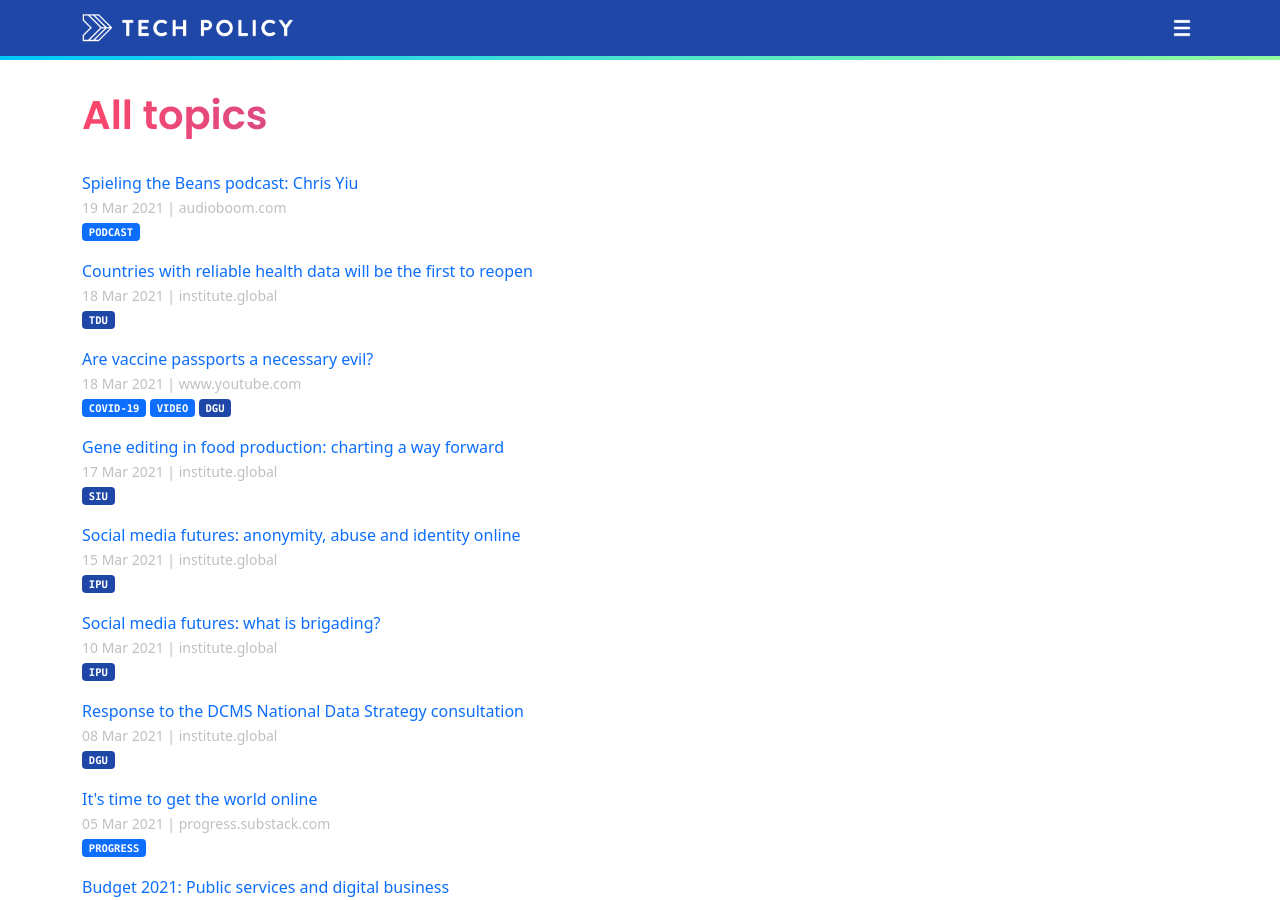
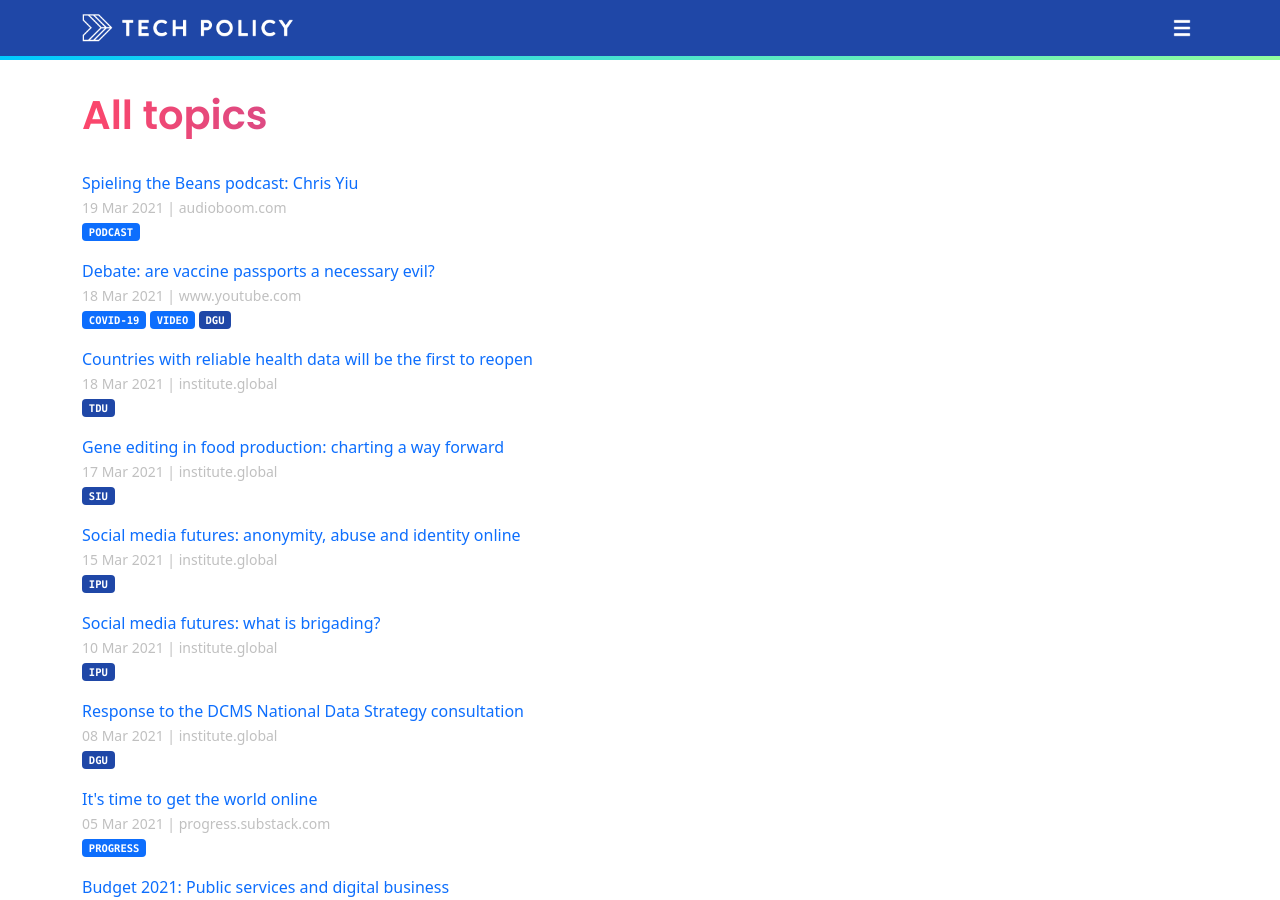
Before and after one commit to techpolicyio/techpolicyio.github.io, a Jekyll site: the page built from pages/home.md, in a window 1280 px wide and 900 px high, scrolled down 556 px. Built offline with Jekyll 4.4.1, drawn with Linux system fonts in a browser that asks for light colours.

Commit message:
Update links.yml

```diff
--- a/_data/links.yml
+++ b/_data/links.yml
@@ -703,7 +703,7 @@
   url: https://audioboom.com/posts/7818423-chris-yiu
   date: 2021-03-19
   tags: podcast
-- title: "Are vaccine passports a necessary evil?"
+- title: "Debate: are vaccine passports a necessary evil?"
   url: https://www.youtube.com/watch?v=NVYHn1LICgk
   date: 2021-03-18
   tags: covid-19, video
```
